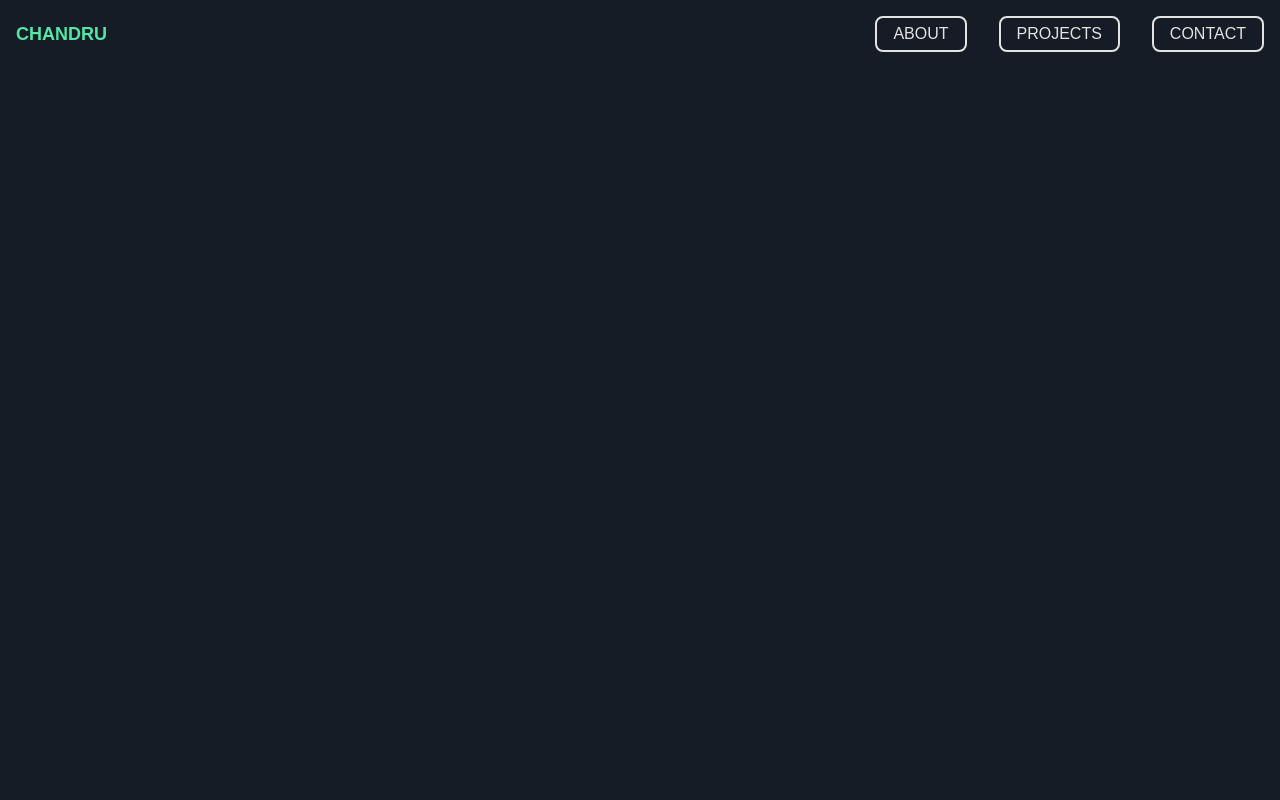
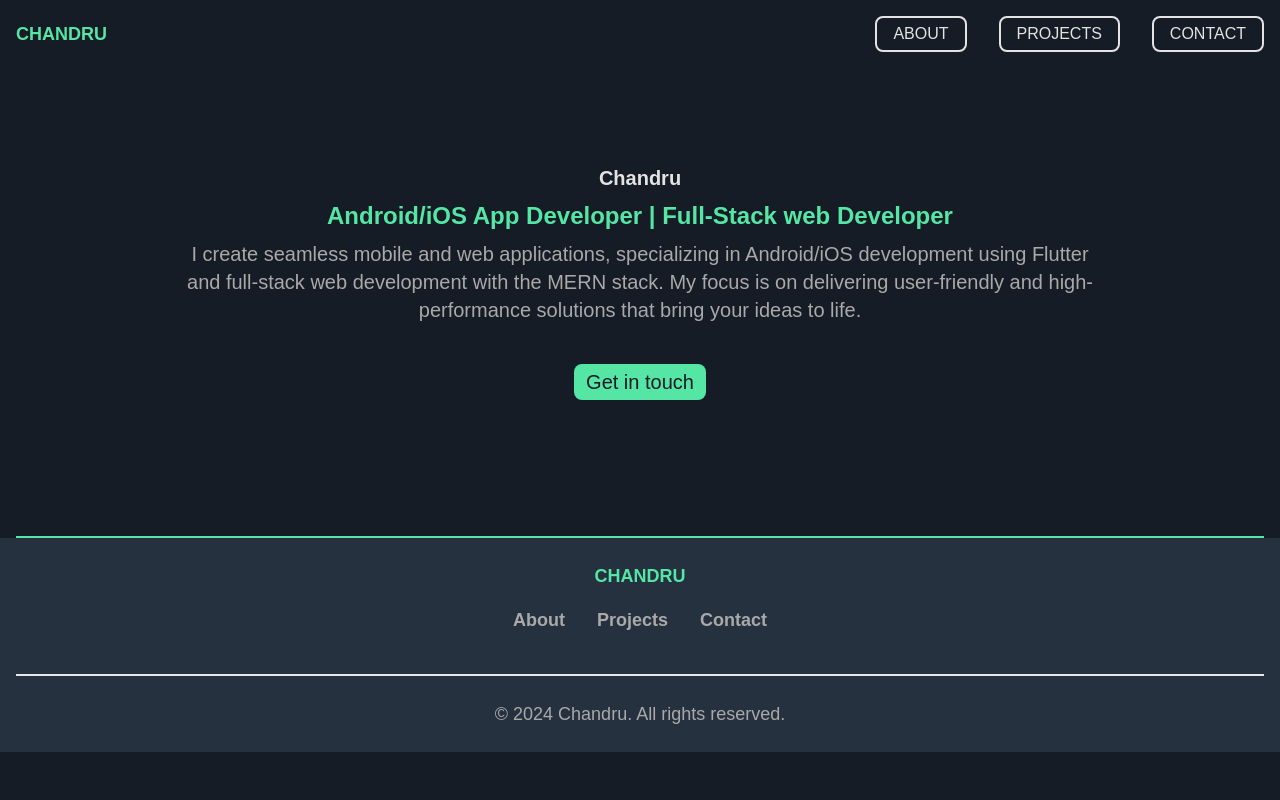
Before and after one commit to chandru19g/ChandruDev, a React (Vite) app: page / in a window 1280 px wide. Shown: the top 800 px of the page. Built offline with nearby package versions, Linux system fonts and the light colour scheme.

Commit message:
Header Section completed

```diff
--- a/src/App.jsx
+++ b/src/App.jsx
@@ -1,7 +1,11 @@
-import { useState } from "react";
+import Intro from "./sections/Intro";
 
 function App() {
-  return <div className="bg-primaryColor h-full"></div>;
+  return (
+    <>
+      <Intro />
+    </>
+  );
 }
 
 export default App;
--- a/src/components/Footer/Footer.jsx
+++ b/src/components/Footer/Footer.jsx
@@ -8,15 +8,15 @@ export default function () {
   const navLinks = [
     {
       title: "About",
-      path: "/about",
+      path: "#about",
     },
     {
       title: "Projects",
-      path: "/projects",
+      path: "#projects",
     },
     {
       title: "Contact",
-      path: "/contact",
+      path: "#contact",
     },
   ];
 
@@ -29,7 +29,7 @@ export default function () {
             {navLinks.map((navLink, index) => (
               <li key={index}>
                 <Link
-                  className="text-greyColor font-semibold text-lg"
+                  className="text-greyColor hover:text-whiteColor font-semibold text-lg"
                   to={navLink.path}
                 >
                   {navLink.title}
--- a/src/components/Navbar/Navbar.jsx
+++ b/src/components/Navbar/Navbar.jsx
@@ -6,17 +6,23 @@ export default function Navbar() {
   const navLinks = [
     {
       title: "About",
-      path: "/about",
+      path: "#about",
     },
     {
       title: "Projects",
-      path: "/projects",
+      path: "#projects",
     },
     {
       title: "Contact",
-      path: "/contact",
+      path: "#contact",
     },
   ];
+
+  const handleNavClick = (path) => {
+    document
+      .getElementById(path.substring(1))
+      ?.scrollIntoView({ behavior: "smooth" });
+  };
 
   return (
     <nav className="w-full z-50 top-0">
@@ -26,7 +32,13 @@ export default function Navbar() {
           <ul className="flex items-center p-4 md:p-0 md:flex-row md:space-x-8 space-x-2 mt-0">
             {navLinks.map((navLink, index) => (
               <li key={index}>
-                <NavLinks link={navLink} onClick={() => {}} />
+                <NavLinks
+                  link={navLink}
+                  onClick={(e) => {
+                    e.preventDefault();
+                    handleNavClick(navLink.path);
+                  }}
+                />
               </li>
             ))}
           </ul>
--- a/src/components/UI/Divider.jsx
+++ b/src/components/UI/Divider.jsx
@@ -1,5 +1,5 @@
 import React from "react";
 
-export default function Divider() {
-  return <div className="border-b-2 border-whiteColor mx-4" />;
+export default function Divider({ className }) {
+  return <div className={`border-b-2 mx-4 ${className}`} />;
 }
--- /dev/null
+++ b/src/sections/Intro.jsx
@@ -0,0 +1,31 @@
+import React from "react";
+import { Link } from "react-router-dom";
+import Divider from "../components/UI/Divider";
+
+const Intro = () => {
+  return (
+    <section>
+      <div className="max-w-screen-xl mx-auto flex flex-col items-center justify-center px-4 py-4 text-whiteColor md:py-24">
+        <div className="text-xl font-semibold">Chandru</div>
+        <div className="text-2xl font-bold text-secondaryColor pt-2 text-center">
+          Android/iOS App Developer | Full-Stack web Developer
+        </div>
+        <div className="text-center md:w-3/4 text-xl text-greyColor pt-2">
+          I create seamless mobile and web applications, specializing in
+          Android/iOS development using Flutter and full-stack web development
+          with the MERN stack. My focus is on delivering user-friendly and
+          high-performance solutions that bring your ideas to life.
+        </div>
+        <Link
+          className="bg-secondaryColor px-3 py-1 rounded-lg text-primaryColor my-10 text-xl font-medium"
+          to="#contact"
+        >
+          Get in touch
+        </Link>
+      </div>
+      <Divider className={`border-secondaryColor mx-0`} />
+    </section>
+  );
+};
+
+export default Intro;
```
